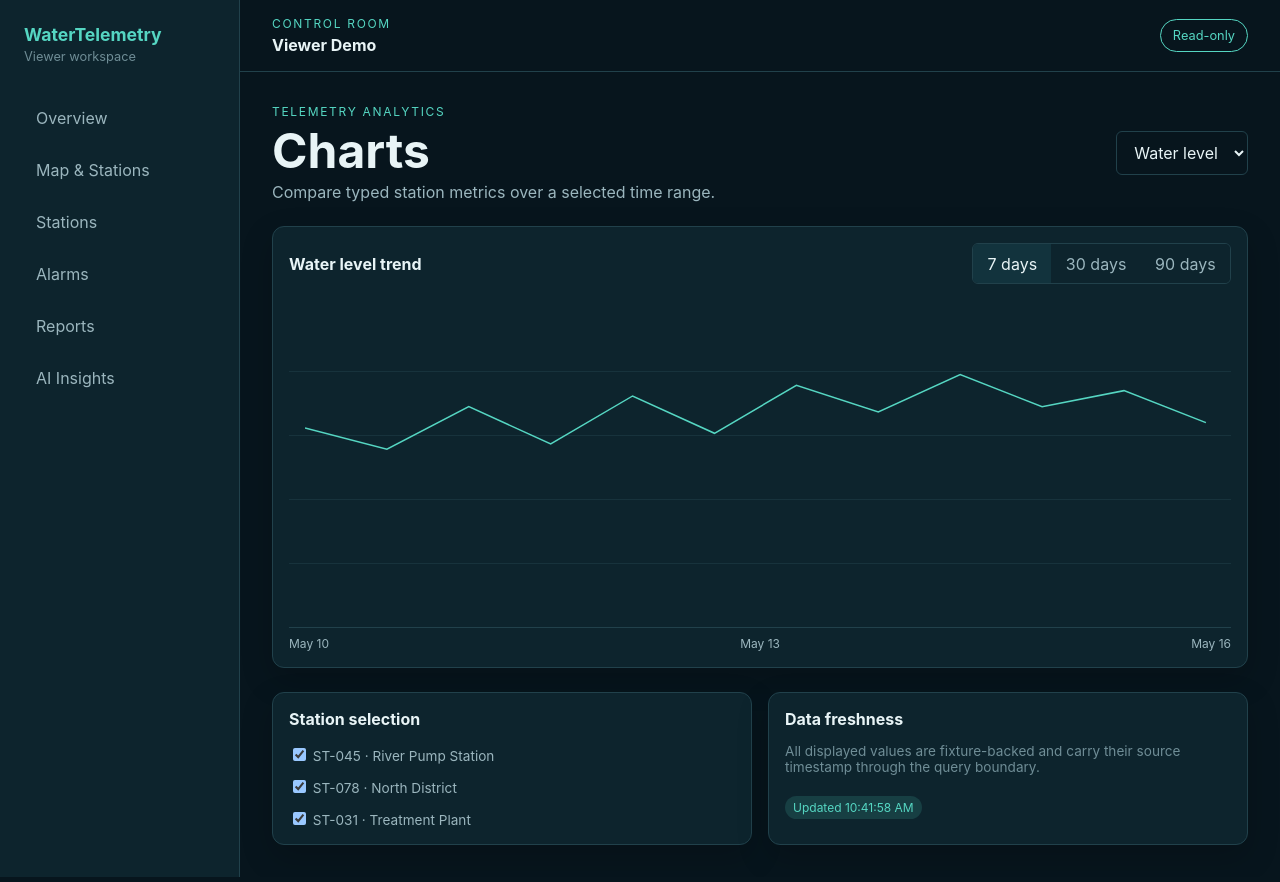
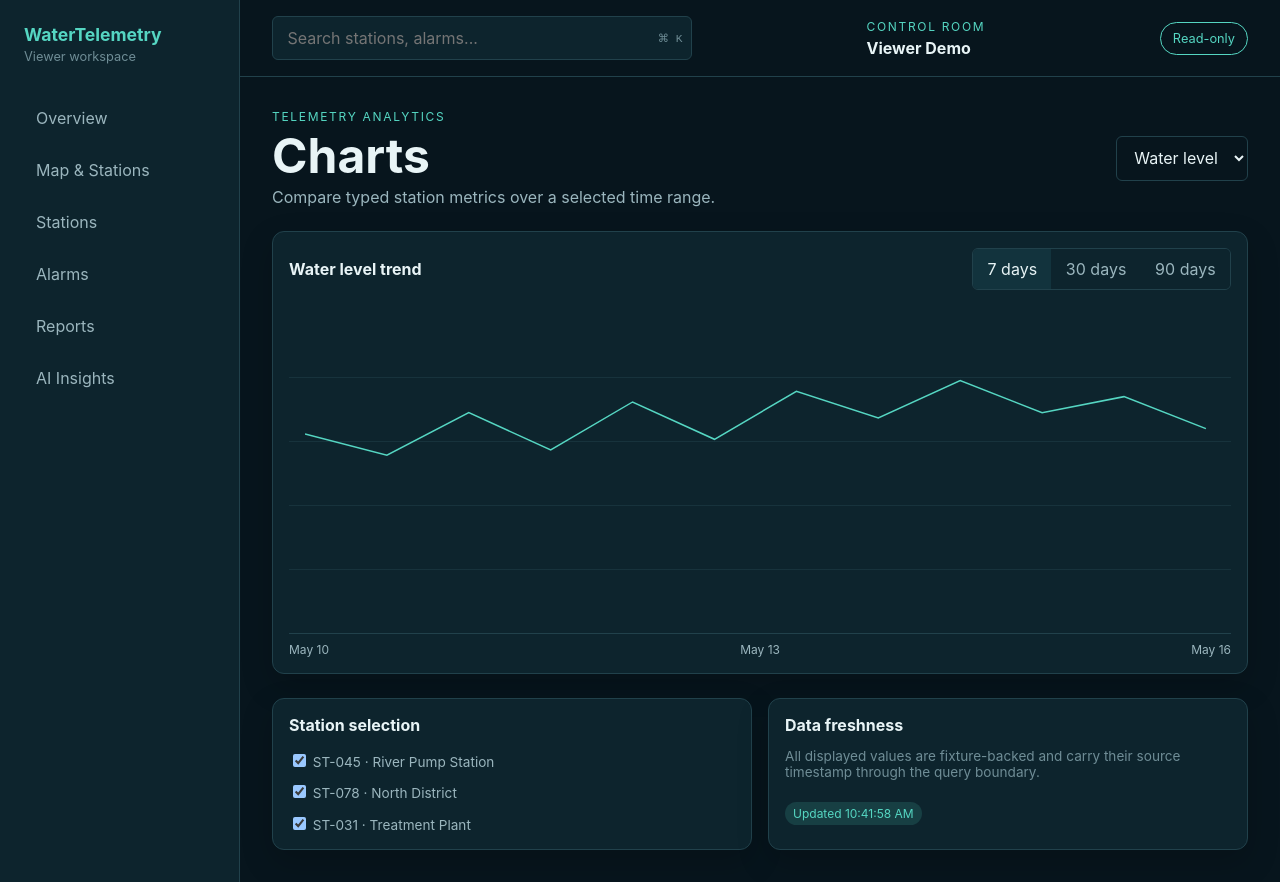
Before and after one commit to nwr4519678/Water-Operations-Intelligence-Platform, a React (Vite) app in the folder frontend/: page /charts in a window 1280 px wide. Built offline with nearby package versions, Linux system fonts and the light colour scheme.

Commit message:
feat(viewer): add global search and command palette entry point

```diff
--- a/frontend/src/components/AppShell.tsx
+++ b/frontend/src/components/AppShell.tsx
@@ -1,11 +1,15 @@
 import { NavLink, Outlet } from 'react-router-dom';
+import { useState } from 'react';
 import type { Session } from '../types/auth';
 import { directionFor, translate } from '../i18n';
 import { OfflineBanner } from './ui';
+import { alarms, stations } from '../features/viewer/data';
 
 type NavItem = { path: string; label: string };
 
 export function AppShell({ nav, session }: { nav: NavItem[]; session: Session }) {
+  const [search, setSearch] = useState('');
+  const results = search.length > 1 ? [...stations.map((item) => `${item.id} · ${item.name}`), ...alarms.map((item) => `${item.id} · ${item.title}`)].filter((item) => item.toLowerCase().includes(search.toLowerCase())).slice(0, 5) : [];
   return (
     <div className="app-shell" dir={directionFor(session.locale)} lang={session.locale}>
       <aside className="sidebar" aria-label="Primary navigation">
@@ -23,6 +27,7 @@ export function AppShell({ nav, session }: { nav: NavItem[]; session: Session })
       </aside>
       <div className="app-main">
         <header className="topbar">
+          <div className="global-search"><label className="sr-only" htmlFor="global-search">Search stations and alarms</label><input id="global-search" value={search} onChange={(event) => setSearch(event.target.value)} placeholder="Search stations, alarms..." /><kbd>⌘ K</kbd>{results.length > 0 && <div className="search-results" role="listbox">{results.map((result) => <div role="option" key={result}>{result}</div>)}</div>}</div>
           <div>
             <span className="eyebrow">CONTROL ROOM</span>
             <strong>{session.displayName}</strong>
--- a/frontend/src/styles.css
+++ b/frontend/src/styles.css
@@ -254,6 +254,7 @@ th {
   display: grid;
   gap: var(--space-1);
 }
+.global-search { position: relative; display: flex !important; align-items: center; flex: 1; max-width: 420px; }.global-search input { width: 100%; padding: .7rem 3rem .7rem .9rem; border: 1px solid var(--color-border-default); border-radius: var(--radius-sm); color: var(--color-text-primary); background: var(--color-surface-raised); }.global-search kbd { position: absolute; right: .6rem; color: var(--color-text-muted); font-size: .7rem; }.search-results { position: absolute; z-index: 5; top: calc(100% + .4rem); width: 100%; padding: .4rem; border: 1px solid var(--color-border-default); border-radius: var(--radius-sm); background: var(--color-surface-raised); box-shadow: var(--shadow-raised); }.search-results div { padding: .6rem; color: var(--color-text-secondary); }.search-results div:hover { color: var(--color-text-primary); background: var(--color-surface-subtle); }
 .topbar strong {
   color: var(--color-text-primary);
 }
```
